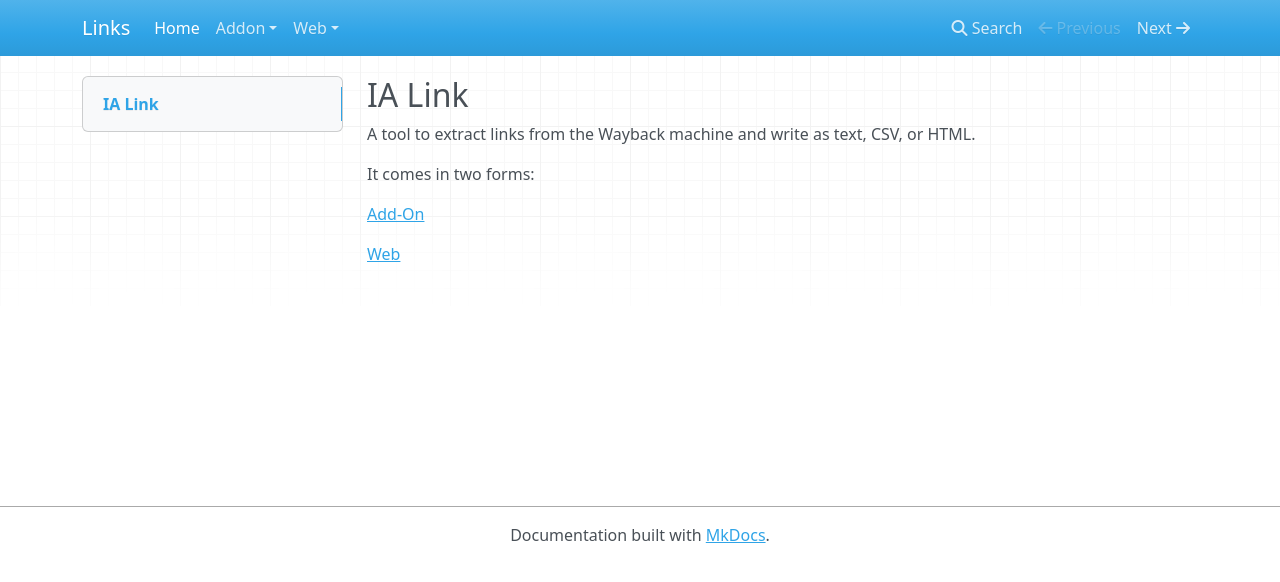
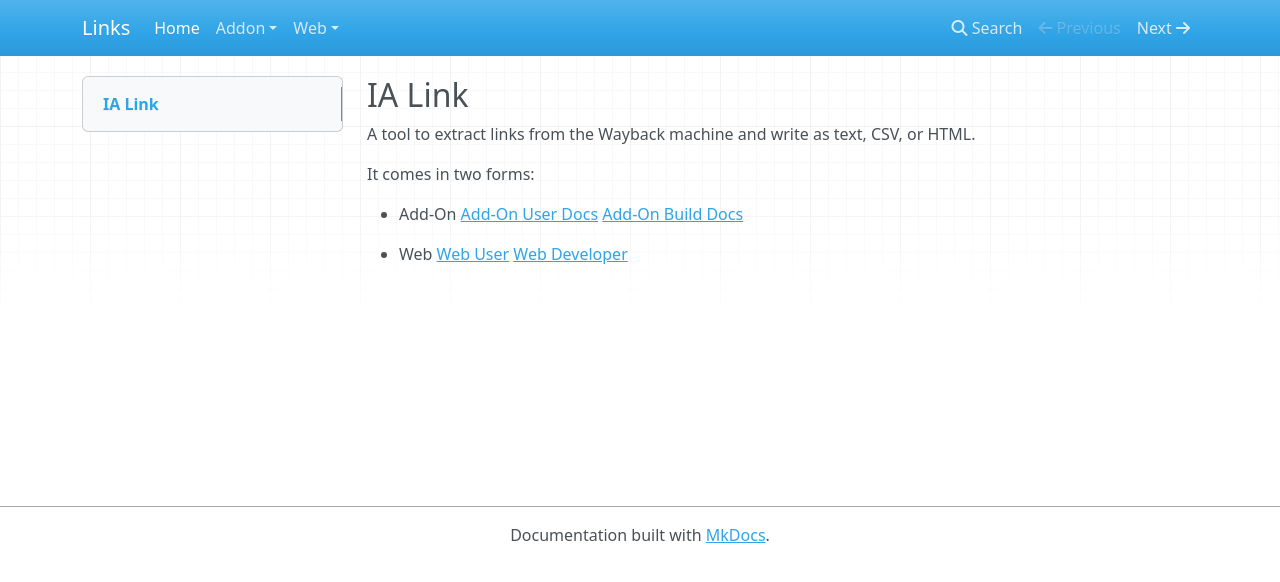
Before and after one commit to iaine/ia_links, an MkDocs documentation site: the page built from docs/index.md, in a window 1280 px wide. Shown: the top 582 px of the page. Built offline with MkDocs 1.6.1, drawn with Linux system fonts in a browser that asks for light colours; nearby versions of some CDN libraries.

Commit message:
fix broken links

```diff
--- a/docs/index.md
+++ b/docs/index.md
@@ -4,6 +4,6 @@ A tool to extract links from the Wayback machine and write as text, CSV, or HTML
 
 It comes in two forms:
 
-[Add-On](addon/user)
+* Add-On [Add-On User Docs](addon/user) [Add-On Build Docs](addon/build)
 
-[Web](web/user)
+* Web [Web User](web/user) [Web Developer](web/developer)
```
